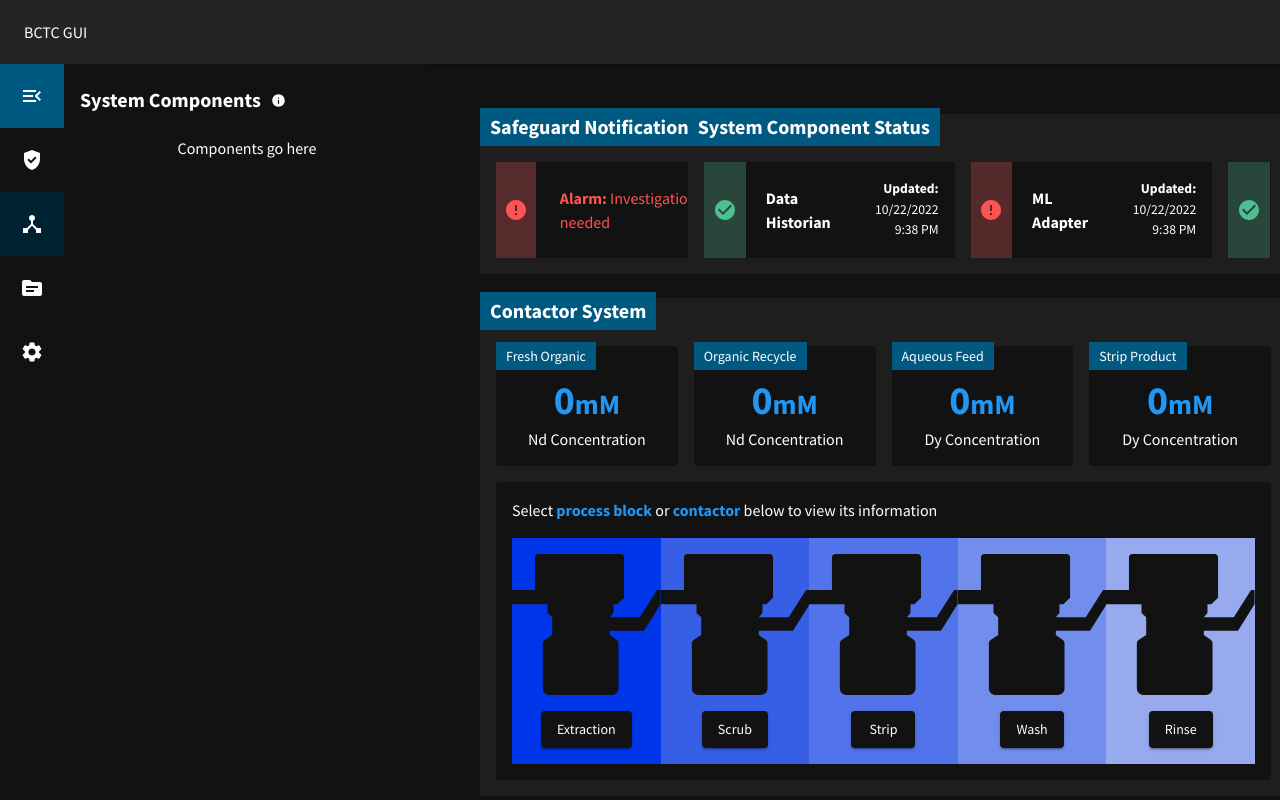
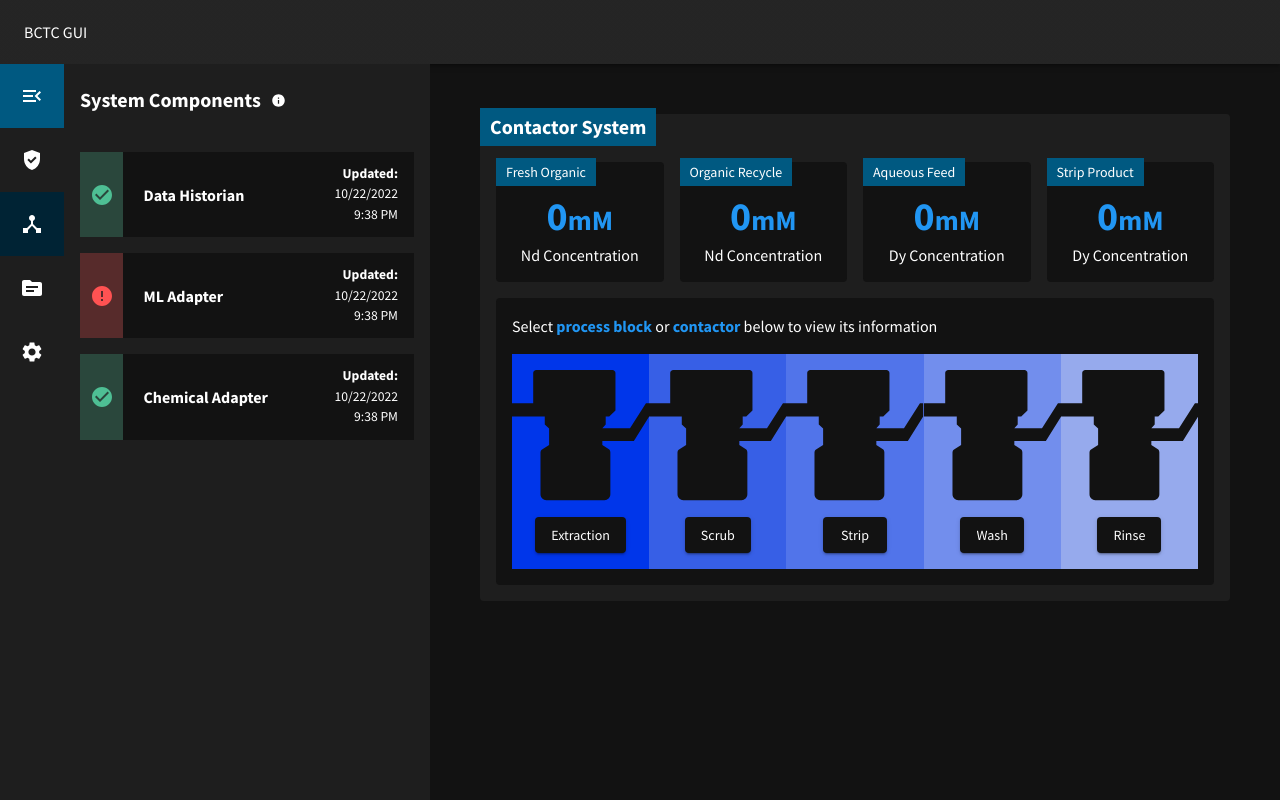
Before and after one commit to IdahoLabResearch/Solvent_Extraction_Experiment_GUI, a React (Vite) app: page / in a window 1280 px wide. Both pictures are taken after a click on the button 32 px from the left and 224 px from the top of the page. Built offline with nearby package versions, Linux system fonts and the light colour scheme; data requests are answered from the project's data file.

Commit message:
moved components to drawer

```diff
--- a/src/components/cards/CardStatusComponents.tsx
+++ b/src/components/cards/CardStatusComponents.tsx
@@ -18,10 +18,6 @@ import {
   Box,
   Typography
 } from '@mui/material';
-
-// MUI Icons
-import CheckCircleIcon from '@mui/icons-material/CheckCircle';
-import ErrorIcon from '@mui/icons-material/Error';
 
 // Custom Components
 import StatusBox from '../status/StatusBox';
--- a/src/components/coreapp/Drawer.tsx
+++ b/src/components/coreapp/Drawer.tsx
@@ -128,6 +128,7 @@ const DrawerLeft: React.FC<Props> = ({}) => {
         height: 'auto',
         display: 'flex',
         '& > .MuiDrawer-paper': {
+          backgroundColor: COLORS.colorCardGray,
           border: 'none',
           position: 'relative',
           height: 'auto',
--- a/src/layouts/LayoutDashboard.tsx
+++ b/src/layouts/LayoutDashboard.tsx
@@ -35,7 +35,7 @@ function LayoutDashboard() {
   return (
     <Box sx={{ padding: '30px' }}>
       <Grid container spacing={3}>
-        <Grid item xs={12} lg={3} style={{ display: 'flex', flexDirection: 'column' }}>
+        {/* <Grid item xs={12} lg={3} style={{ display: 'flex', flexDirection: 'column' }}>
           <ContentCard className="safeguard-notification" title="Safeguard Notification">
             <CardStatusSafeguard />
           </ContentCard>
@@ -44,7 +44,7 @@ function LayoutDashboard() {
           <ContentCard className="system-component-status" title="System Component Status">
             <CardStatusComponents />
           </ContentCard>
-        </Grid>
+        </Grid> */}
         <Grid item xs={12} lg={12}>
           <ContentCard className="contactor-system" title="Contactor System">
             <Grid container spacing={2}>
--- a/src/layouts/drawercontents/DrawerContentsComponents.tsx
+++ b/src/layouts/drawercontents/DrawerContentsComponents.tsx
@@ -4,27 +4,80 @@ import * as React from 'react';
 // Hooks
 import { useAppSelector } from '../../app/hooks/reduxTypeScriptHooks';
 
+// API calls
+import { useFetchComponentsQuery } from '../../app/services/componentsDataApi';
+
+// Import Packages
+import { DateTime } from 'luxon';
+import { CarouselProvider, Slider, Slide } from 'pure-react-carousel';
+// import { ButtonBack, ButtonNext } from 'pure-react-carousel';
+import 'pure-react-carousel/dist/react-carousel.es.css';
+
 // MUI Components
 import {
   Box,
+  Typography
 } from '@mui/material';
+
+// Custom Components
+import StatusBox from '../../components/status/StatusBox';
+
+// Import styles
+import '../../styles/App.scss';
+// @ts-ignore
+import COLORS from '../../styles/variables';
 
 type Props = {};
 
 const DrawerContentsComponents: React.FC<Props> = ({}) => {
-  type openDrawerLeftState = boolean;
-  const openDrawerLeftState: openDrawerLeftState = useAppSelector((state: any) => state.appState.openDrawerLeft);
+  type componentsList = Array<{ [key: string]: any; }>;
+  const { data } = useFetchComponentsQuery();
+  let componentsList = data || [];
 
-  type openDrawerLeftWidth = number;
-  const openDrawerLeftWidth: openDrawerLeftWidth = useAppSelector((state: any) => state.appState.openDrawerLeftWidth);
+  const alarmBoolean = (component: any) => component.status !== null;
 
   return (
-    <Box
-      sx={{ display: 'flex', flexDirection: 'column', overflowX: 'hidden', }}
-    >
-      <Box sx={{ flex: 1, minHeight: 0, overflowX: 'hidden', overflowY: 'auto', padding: '0 16px 16px' }}>
-        Components go here
-      </Box>
+    <Box sx={{ padding: '16px'}}>
+      {componentsList?.map((component: any) => {
+        const key = component.title;
+        return (
+          <Box
+            sx={{
+              display: 'flex',
+              marginBottom: '16px'
+            }}
+          >
+            <StatusBox alarm={alarmBoolean(component)} />
+            <Box
+              sx={{ display: 'flex', flex: '1 100%', backgroundColor: '#121212' }}
+            >
+              <Box
+                sx={{
+                  display: 'flex', flex: '1 1 100%', alignItems: 'center', padding: '6px 20px',
+                }}
+              >
+                <Typography><strong>{component.title}</strong></Typography>
+              </Box>
+              <Box
+                className="status-time"
+                sx={{
+                  display: 'flex', justifyContent: 'center', flex: '0 50%', flexDirection: 'column', padding: '12px 16px', textAlign: 'right', fontSize: '.85rem!important',
+                }}
+              >
+                <Typography sx={{ fontSize: '.85rem!important' }}>
+                  <strong>Updated:</strong>
+                </Typography>
+                <Typography sx={{ fontSize: '.85rem!important' }}>
+                  { DateTime.fromISO(component.updated).toLocaleString() }
+                </Typography>
+                <Typography sx={{ fontSize: '.85rem!important' }}>
+                { DateTime.fromISO(component.updated).toLocaleString(DateTime.TIME_SIMPLE) }
+                </Typography>
+              </Box>
+            </Box>
+          </Box>
+        );
+      })}
     </Box>
   );
 }
```
